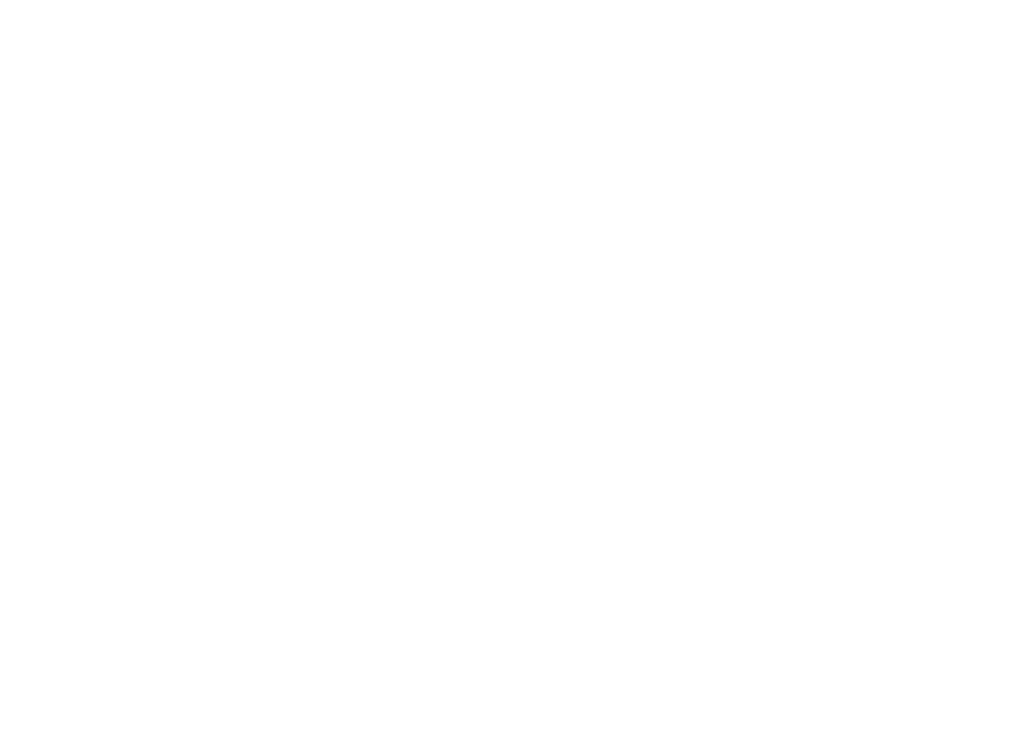
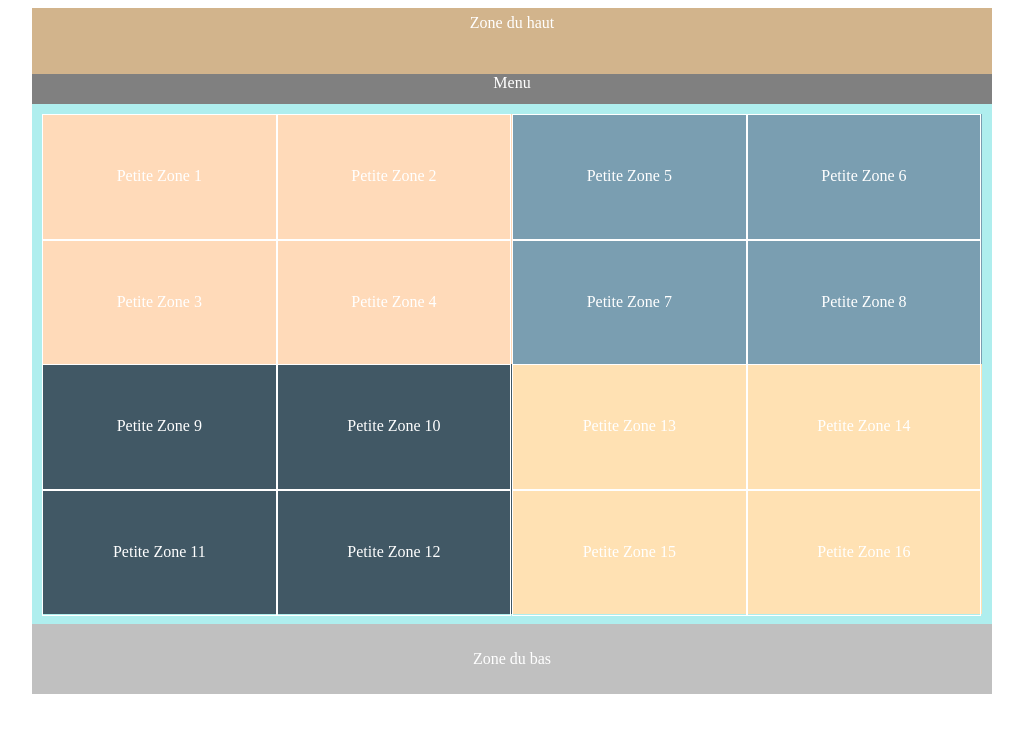
Before and after one commit to Sabriazaza/zoning, a plain HTML site: page exo2.html in a window 1280 px wide. Shown: the whole page, without its empty margins (128-1151 px from the left). Drawn offline with Linux system fonts and the light colour scheme.

Commit message:
correction verra

```diff
--- a/css/style.css
+++ b/css/style.css
@@ -1,3 +1,6 @@
+*{
+        margin: 0;
+}
 body{
     margin: 0 auto;
 }
--- a/css/style2.css
+++ b/css/style2.css
@@ -0,0 +1,69 @@
+*{
+    text-align: center;
+}
+
+header {
+    background-color: tan;
+    height: 60px;
+    padding-top: 6px;
+}
+
+nav{
+    background-color: gray;
+    height: 30px;
+}
+
+p{
+    margin: 0;
+}
+
+footer{
+    background-color: silver;
+    height: 70px;
+    line-height: 70px;
+}
+
+#conteneur{
+    width: 960px;
+    color: white;
+    margin: 0 auto;
+}
+
+.turquoise{
+    background-color: paleturquoise;
+}
+
+section{
+    height: 500px;
+    margin: 10px;
+}
+
+.grandeBoite{
+    height: 50%;
+    width: 50%;
+    float: left;
+}
+
+.couleur1 {
+    background-color: peachpuff;
+}
+
+.couleur2 {
+    background-color: #7a9eb1;
+}
+
+.couleur3 {
+    background-color: #415865;
+}
+
+.couleur4 {
+    background-color: #ffe1b3;
+}
+
+.petiteBoite{
+    border: 1px solid;
+    float: left;
+    height: 49.5%;
+    width: 49.5%;
+    line-height: 122px;
+}
--- a/exo2.html
+++ b/exo2.html
@@ -0,0 +1,80 @@
+<!DOCTYPE html>
+<html lang="fr">
+<head>
+    <meta charset="UTF-8">
+    <meta name="viewport" content="width=device-width, initial-scale=1.0">
+    <title>Zoning 2</title>
+    <link rel="stylesheet" href="css/style2.css">
+</head>
+<body>
+    <div id="conteneur" class="turquoise">
+        <header>
+            <p>Zone du haut</p>
+        </header>
+        <nav>
+            <p>Menu</p>
+        </nav>
+        <section>
+            <div class="grandeBoite couleur1">
+                <div class="petiteBoite">
+                    <p>Petite Zone 1</p>
+                </div>
+                <div class="petiteBoite">
+                    <p>Petite Zone 2</p>
+                </div>
+                <div class="petiteBoite">
+                    <p>Petite Zone 3</p>
+                </div>
+                <div class="petiteBoite">
+                    <p>Petite Zone 4</p>
+                </div>
+            </div>
+            <div class="grandeBoite couleur2">
+                <div class="petiteBoite">
+                    <p>Petite Zone 5</p>
+                </div>
+                <div class="petiteBoite">
+                    <p>Petite Zone 6</p>
+                </div>
+                <div class="petiteBoite">
+                    <p>Petite Zone 7</p>
+                </div>
+                <div class="petiteBoite">
+                    <p>Petite Zone 8</p>
+                </div>
+            </div>
+            <div class="grandeBoite couleur3">
+                <div class="petiteBoite">
+                    <p>Petite Zone 9</p>
+                </div>
+                <div class="petiteBoite">
+                    <p>Petite Zone 10</p>
+                </div>
+                <div class="petiteBoite">
+                    <p>Petite Zone 11</p>
+                </div>
+                <div class="petiteBoite">
+                    <p>Petite Zone 12</p>
+                </div>
+            </div>
+            <div class="grandeBoite couleur4">
+                <div class="petiteBoite">
+                    <p>Petite Zone 13</p>
+                </div>
+                <div class="petiteBoite">
+                    <p>Petite Zone 14</p>
+                </div>
+                <div class="petiteBoite">
+                    <p>Petite Zone 15</p>
+                </div>
+                <div class="petiteBoite">
+                    <p>Petite Zone 16</p>
+                </div>
+            </div>
+        </section>
+        <footer>
+            <p>Zone du bas</p>
+        </footer>
+    </div>
+</body>
+</html>
```
Also changed, not shown: index.html (+1 -1 lines).
